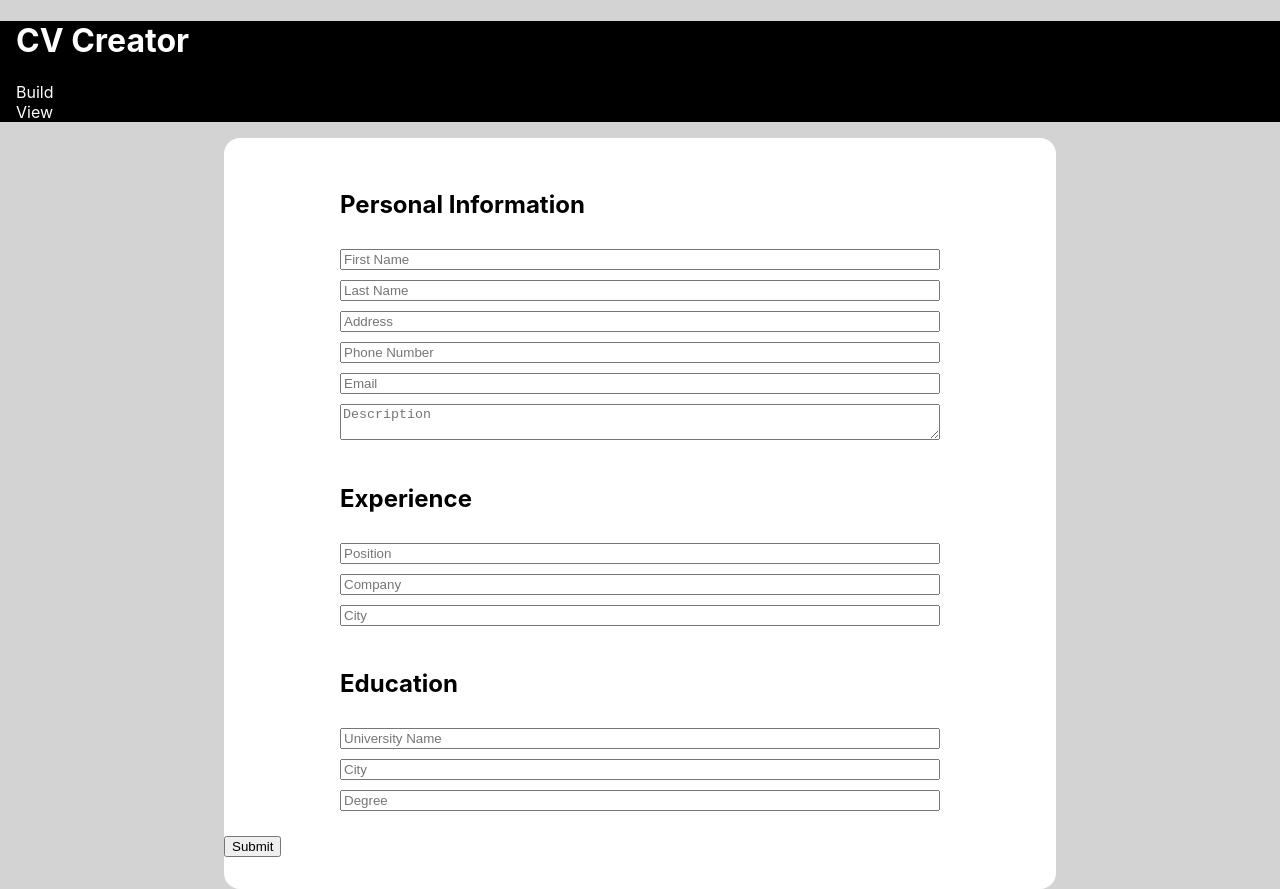
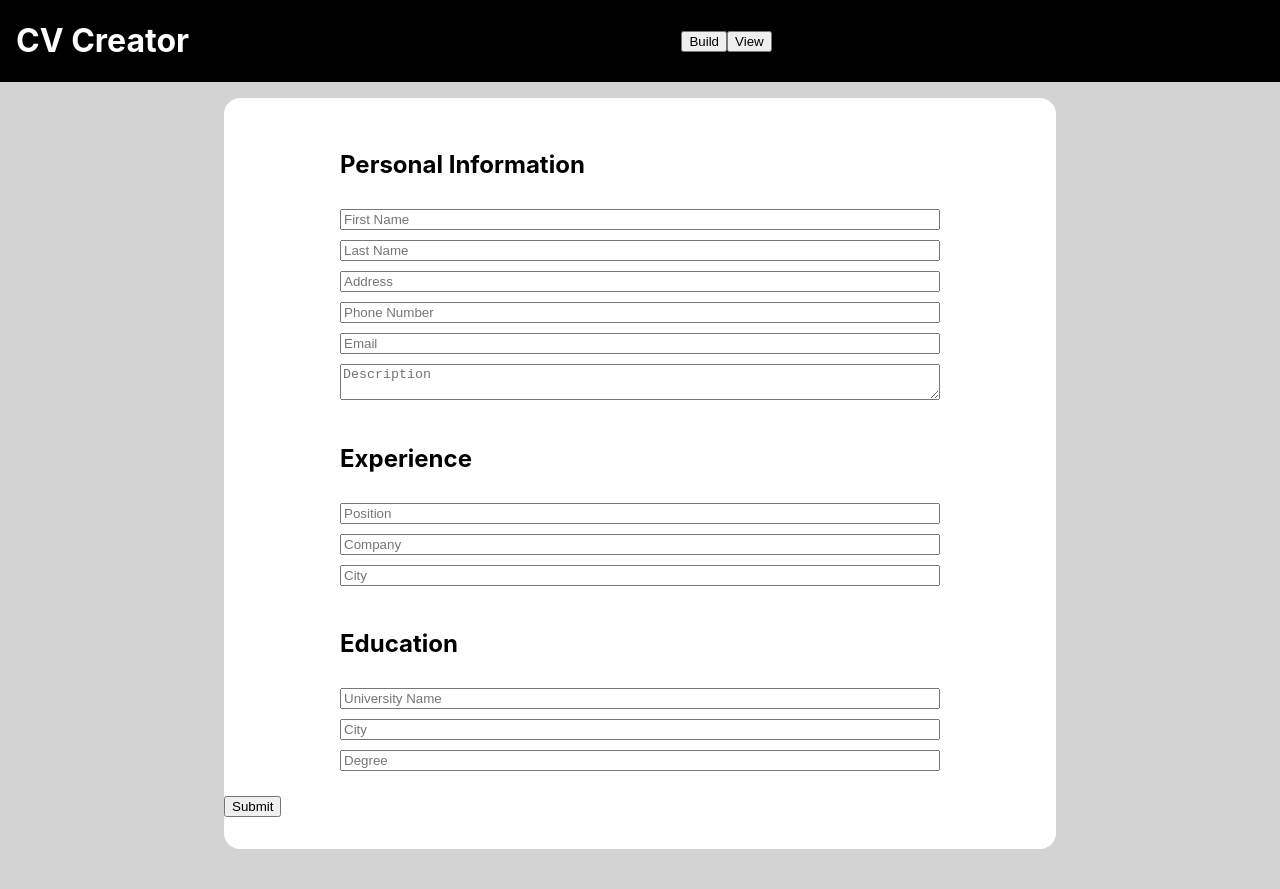
Before and after one commit to BrandonC123/cv-application, a React (Create React App) app in the folder cv-application/: page / in a window 1280 px wide. After the commit the page ends 849 px from the top, so only its background shows below. Built offline with nearby package versions, Linux system fonts and the light colour scheme.

Commit message:
Code header buttons.

```diff
--- a/cv-application/src/components/Header.jsx
+++ b/cv-application/src/components/Header.jsx
@@ -3,11 +3,40 @@ import React, { Component } from "react";
 class Header extends Component {
     render() {
         return (
-            <header className="header">
+            <header className="header row">
                 <h1 className="header-title">CV Creator</h1>
-                <nav>
-                    <li>Build</li>
-                    <li>View</li>
+                <nav className="row">
+                    <li>
+                        <button
+                            onClick={() => {
+                                document
+                                    .querySelector(".info-card-container")
+                                    .classList.remove("hide");
+                                document
+                                    .querySelector(".view-container")
+                                    .classList.add("hide");
+                            }}
+                            className="build-btn"
+                        >
+                            Build
+                        </button>
+                    </li>
+                    <li>
+                        <button
+                            onClick={() => {
+                                document
+                                    .querySelector(".info-card-container")
+                                    .classList.add("hide");
+                                document
+                                    .querySelector(".view-container")
+                                    .classList.remove("hide");
+                                this.props.getAllInputValues();
+                            }}
+                            className="link-btn"
+                        >
+                            View
+                        </button>
+                    </li>
                 </nav>
             </header>
         );
```
